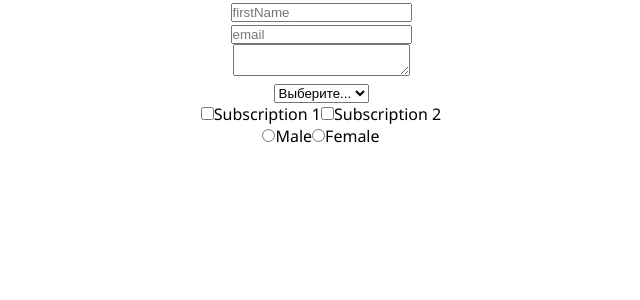
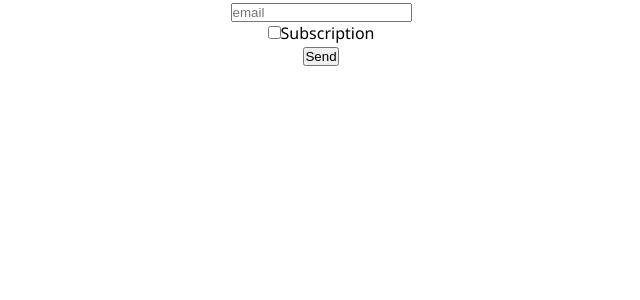
Before and after one commit to vitaliygalata1986/react-study-course_2, a React (Create React App) app: page / in a window 1280 px wide. Shown: the top 300 px of the page, without its empty margins (319-959 px from the left). Built offline with nearby package versions, Linux system fonts and the light colour scheme.

Commit message:
finish work form

```diff
--- a/src/components/Form.jsx
+++ b/src/components/Form.jsx
@@ -2,16 +2,11 @@ import React from 'react';
 
 class Form extends React.Component {
   state = {
-    firstName: '',
     email: '',
-    message: '',
-    select: '',
-    subscription: false,
-    subscription_2: false,
-    gender: '',
+    isAgreeWithTerms: false,
   };
 
-  handleChange = (event) => {
+  handleEmail = (event) => {
     this.setState({ [event.target.name]: event.target.value }); // создаем динамич. ключ
   };
 
@@ -19,84 +14,53 @@ class Form extends React.Component {
     this.setState({ [event.target.name]: event.target.checked });
   };
 
+  submitForm = () => {
+    const isValidEmail = /^\w+([\.-]?\w+)*@\w+([\.-]?\w+)*(\.\w{2,3})+$/.test(
+      this.state.email
+    );
+    const isValidCheckbox = this.state.isAgreeWithTerms;
+
+    if (!isValidEmail) {
+      alert('Your email is not valid');
+      return;
+    }
+
+    if (!isValidCheckbox) {
+      alert('Your should accept all terms and conditions');
+      return;
+    }
+    this.setState({
+      email: '',
+      isAgreeWithTerms: false,
+    });
+    alert('Thank you for subscription!');
+  };
+
   render() {
-    const {
-      firstName,
-      email,
-      message,
-      select,
-      subscription,
-      subscription_2,
-      gender,
-    } = this.state;
+    const { email, isAgreeWithTerms } = this.state;
     return (
       <div>
-        <input
-          type="text"
-          name="firstName"
-          placeholder="firstName"
-          value={firstName}
-          onChange={this.handleChange}
-        />
-        <br />
         <input
           type="email"
           name="email"
           placeholder="email"
           value={email}
-          onChange={this.handleChange}
+          onChange={this.handleEmail}
         />
-        <br />
-        <textarea
-          name="message"
-          value={message}
-          onChange={this.handleChange}
-        ></textarea>
-        <br />
-        <select name="select" value={select} onChange={this.handleChange}>
-          <option value="" disabled>
-            Выберите...
-          </option>
-          <option value="1">1</option>
-          <option value="2">2</option>
-          <option value="3">3</option>
-        </select>
         <br />
         <label>
           <input
             type="checkbox"
-            name="subscription"
-            checked={subscription}
+            name="isAgreeWithTerms"
+            checked={isAgreeWithTerms}
             onChange={this.handleCheckboxChange}
           />
-          Subscription 1
-        </label>
-        <label>
-          <input
-            type="checkbox"
-            name="subscription_2"
-            checked={subscription_2}
-            onChange={this.handleCheckboxChange}
-          />
-          Subscription 2
+          Subscription
         </label>
         <br />
-        <input
-          type="radio"
-          name="gender"
-          value="male"
-          onChange={this.handleChange}
-          checked={gender === 'male'}
-        />
-        Male
-        <input
-          type="radio"
-          name="gender"
-          value="female"
-          onChange={this.handleChange}
-          checked={gender === 'female'}
-        />
-        Female
+        <button type="button" onClick={this.submitForm}>
+          Send
+        </button>
       </div>
     );
   }
```
